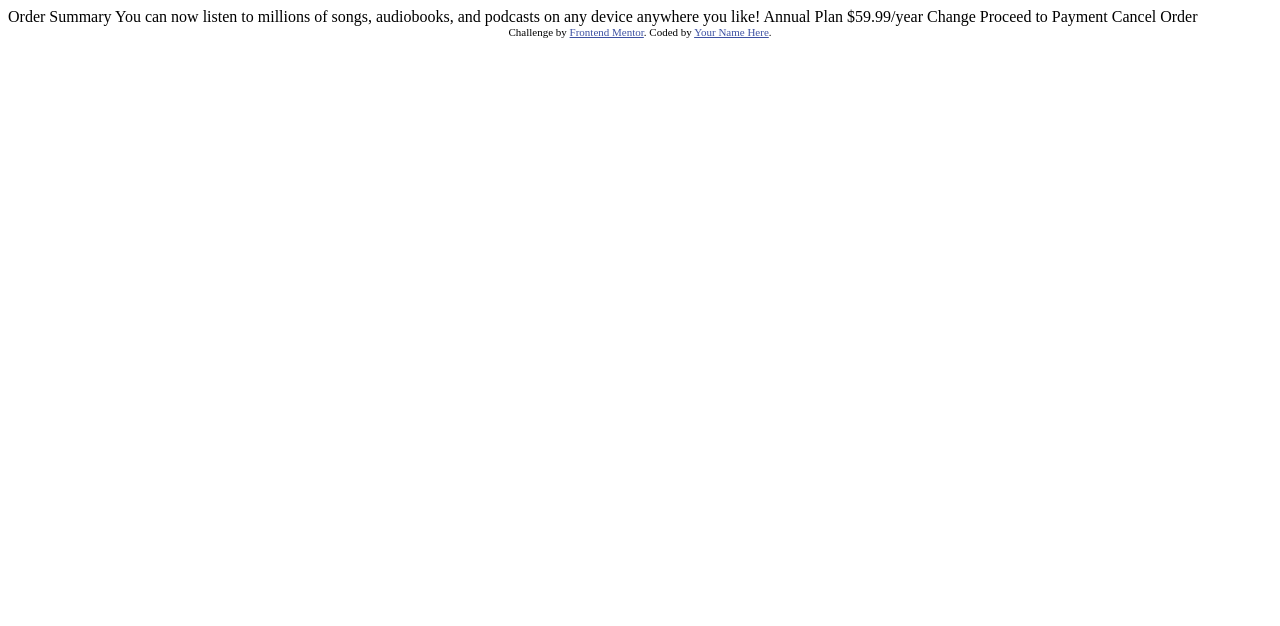
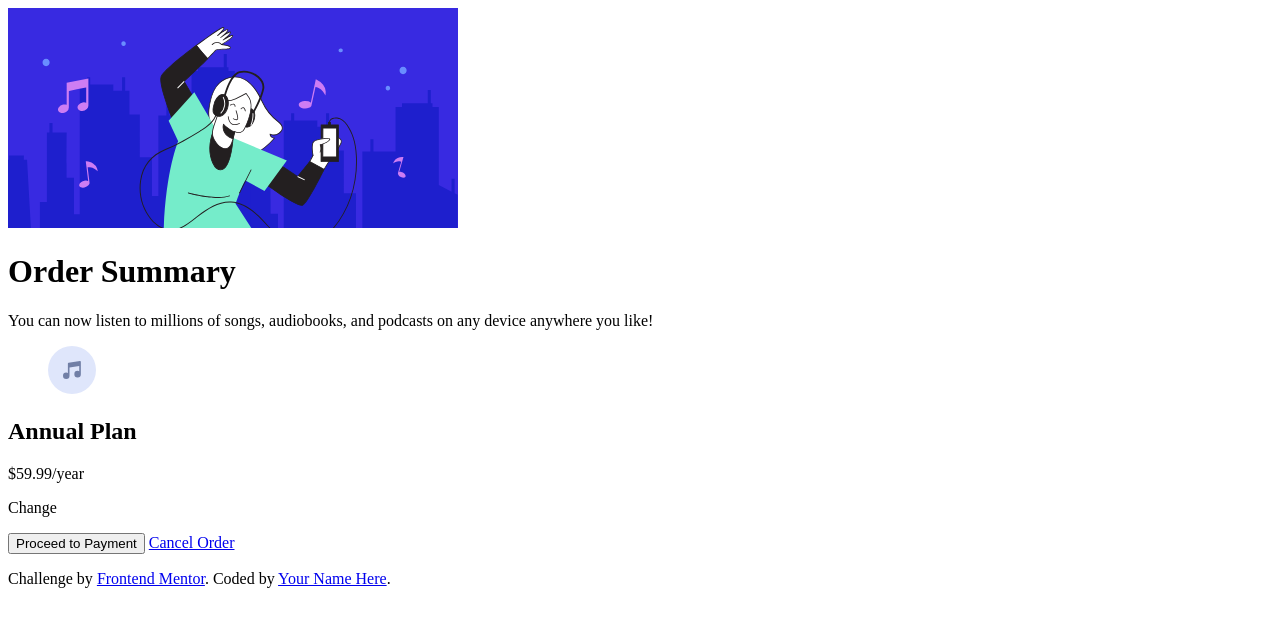
Before and after one commit to nexsalvarez/order-summary-component, a plain HTML site: page index.html in a window 1280 px wide. Drawn offline with Linux system fonts and the light colour scheme.

Commit message:
Ajustes básicos a la estructura HTML

```diff
--- a/index.html
+++ b/index.html
@@ -2,36 +2,39 @@
 <html lang="en">
 <head>
   <meta charset="UTF-8">
-  <meta name="viewport" content="width=device-width, initial-scale=1.0"> <!-- displays site properly based on user's device -->
-
+  <meta name="viewport" content="width=device-width, initial-scale=1.0">
+  <link rel="preconnect" href="https://fonts.googleapis.com">
+  <link rel="preconnect" href="https://fonts.gstatic.com" crossorigin>
+  <link href="https://fonts.googleapis.com/css2?family=Red+Hat+Display:wght@500;700;900&display=swap" rel="stylesheet">
   <link rel="icon" type="image/png" sizes="32x32" href="./images/favicon-32x32.png">
-
   <title>Frontend Mentor | Order summary card</title>
-
-  <!-- Feel free to remove these styles or customise in your own stylesheet 👍 -->
-  <style>
-    .attribution { font-size: 11px; text-align: center; }
-    .attribution a { color: hsl(228, 45%, 44%); }
-  </style>
+  <link rel="stylesheet" href="./CSS/styles.css">
 </head>
 <body>
-
-  Order Summary
-
-  You can now listen to millions of songs, audiobooks, and podcasts on any
-  device anywhere you like!
-
-  Annual Plan
-  $59.99/year
-
-  Change
-
-  Proceed to Payment
-  Cancel Order
-
-  <div class="attribution">
-    Challenge by <a href="https://www.frontendmentor.io?ref=challenge" target="_blank">Frontend Mentor</a>.
-    Coded by <a href="#">Your Name Here</a>.
-  </div>
+  <main>
+    <div class="order-card-container">
+      <img src="./images/illustration-hero.svg" alt="Person listening musci ilustration">
+      <h1>Order Summary</h1>
+      <p>You can now listen to millions of songs, audiobooks, and podcasts on any device anywhere you like!</p>
+      <div class="card-plan">
+        <figure>
+          <img src="./images/icon-music.svg" alt="Music Icon">
+        </figure>
+        <div class="card-plan--selected">
+          <h2>Annual Plan</h2>
+          <p>$59.99/year</p>
+        </div>
+        <p class="change">Change</p>
+      </div>
+      <div class="card-confirmation">
+        <button>Proceed to Payment</button>
+        <a href="#">Cancel Order</a>
+      </div>
+    </div>
+  </main>
+  <footer>
+    <p>Challenge by <a href="https://www.frontendmentor.io?ref=challenge" target="_blank">Frontend Mentor</a>.
+      Coded by <a href="#">Your Name Here</a>.</p>
+  </footer>
 </body>
 </html>
```
Also changed, not shown: CSS/styles.css (added).
